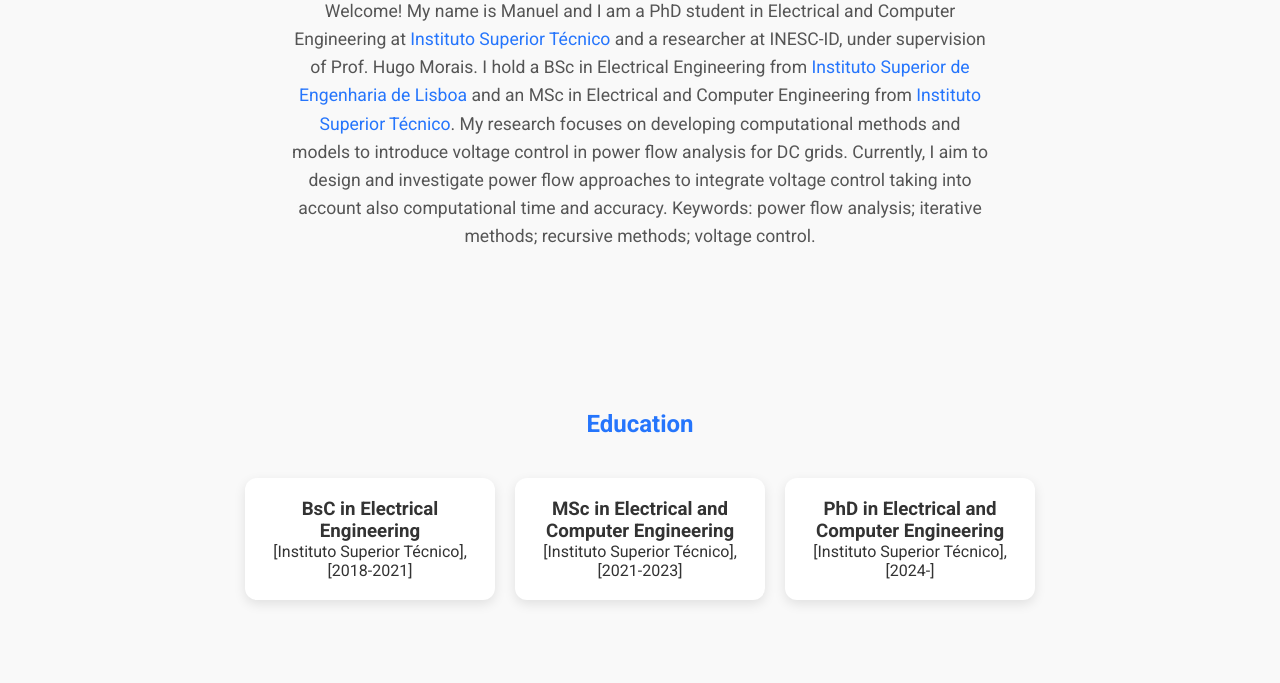
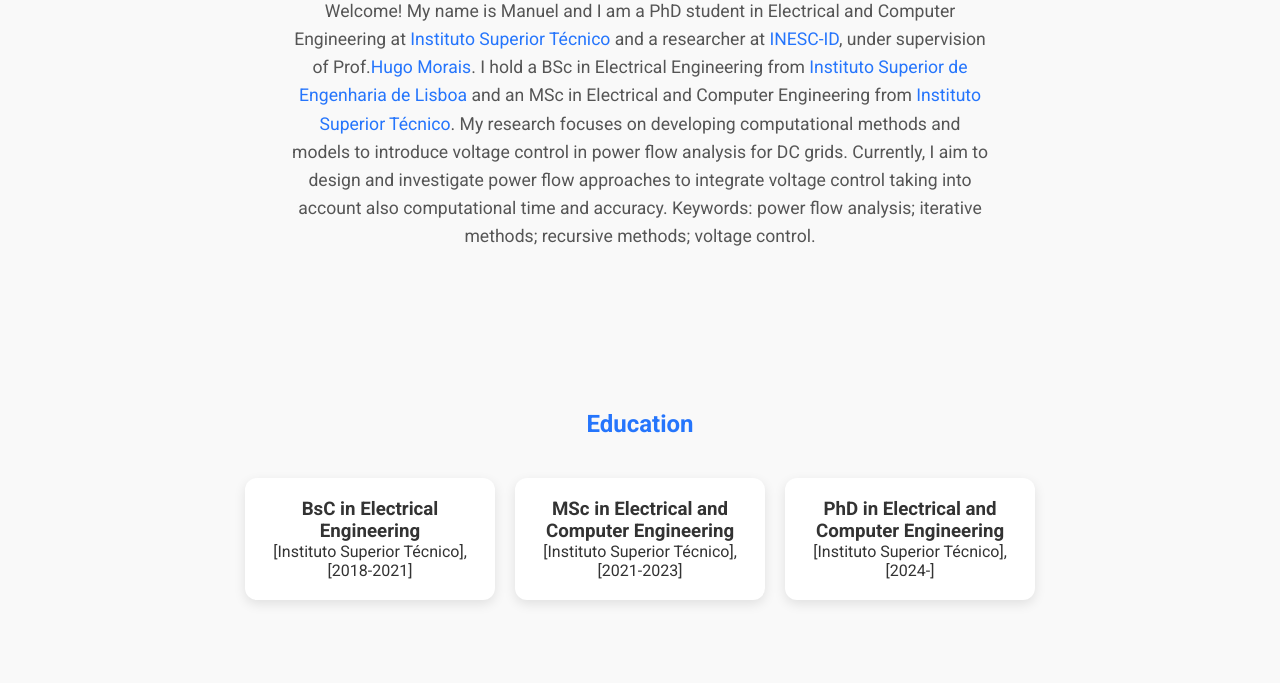
Before and after one commit to ManuelPedroNeto/manuelneto, a plain HTML site: page index.html in a window 1280 px wide. Shown: the part 361-1044 px from the top of the page. Drawn offline with Linux system fonts and the light colour scheme.

Commit message:
index.html

```diff
--- a/index.html
+++ b/index.html
@@ -87,7 +87,7 @@
     <h2>About Me</h2>
     <img src="images/foto.jpg" alt="Minha foto" style="width:200px; border-radius:50%;">
     <p>
-        Welcome! My name is Manuel and I am a PhD student in Electrical and Computer Engineering at <a href="https://tecnico.ulisboa.pt/pt/">Instituto Superior Técnico</a> and a researcher at INESC-ID, under supervision of Prof. Hugo Morais. I hold a BSc in Electrical Engineering from <a href="https://www.isel.pt/">Instituto Superior de Engenharia de Lisboa</a> and an MSc in Electrical and Computer Engineering from <a href="https://tecnico.ulisboa.pt/pt/">Instituto Superior Técnico</a>.
+        Welcome! My name is Manuel and I am a PhD student in Electrical and Computer Engineering at <a href="https://tecnico.ulisboa.pt/pt/">Instituto Superior Técnico</a> and a researcher at <a href="https://www.inesc-id.pt/">INESC-ID</a>, under supervision of Prof.<a href="https://sites.google.com/tecnico.ulisboa.pt/hmorais/homepage">Hugo Morais</a>. I hold a BSc in Electrical Engineering from <a href="https://www.isel.pt/">Instituto Superior de Engenharia de Lisboa</a> and an MSc in Electrical and Computer Engineering from <a href="https://tecnico.ulisboa.pt/pt/">Instituto Superior Técnico</a>.
         My research focuses on developing computational methods and models to introduce voltage control in power flow analysis for DC grids. Currently, I aim to design and investigate power flow approaches to integrate voltage control taking into account also computational time and accuracy.
 </d>
 Keywords: power flow analysis; iterative methods; recursive methods; voltage control.
```
